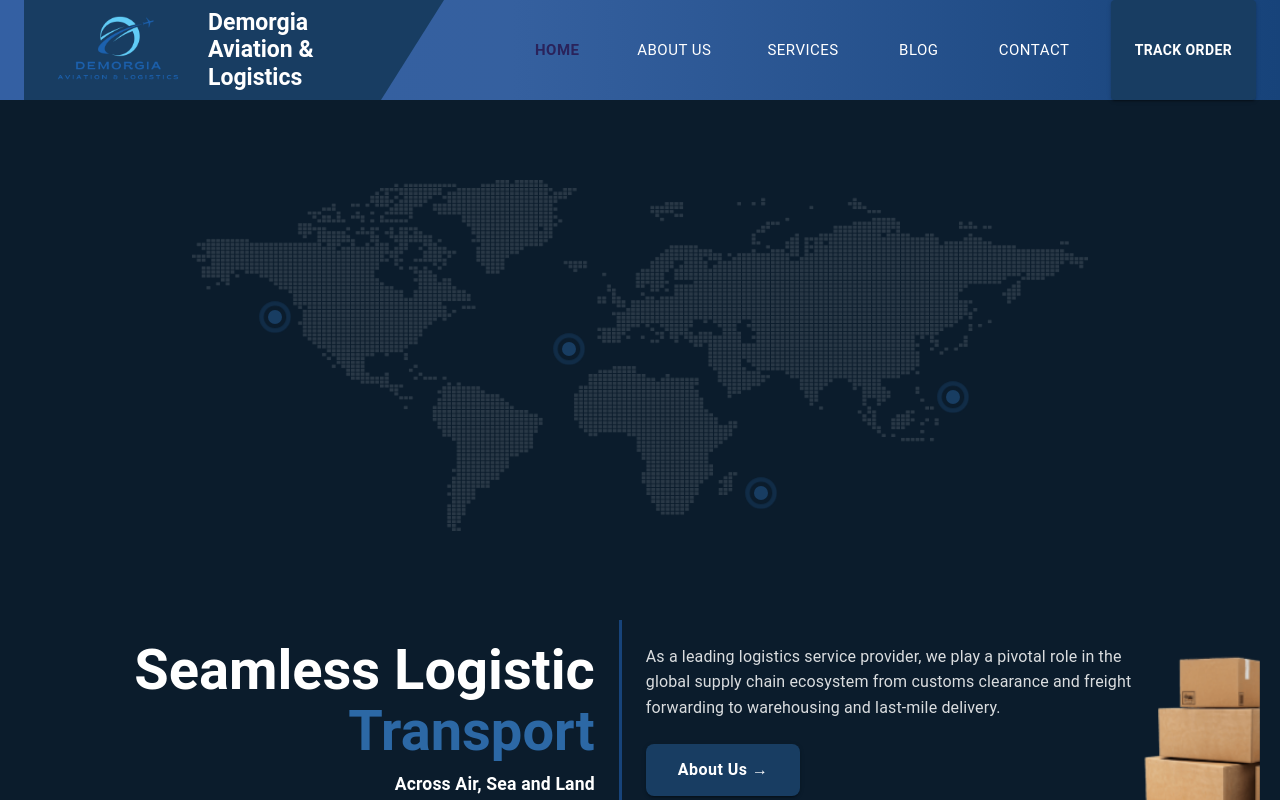
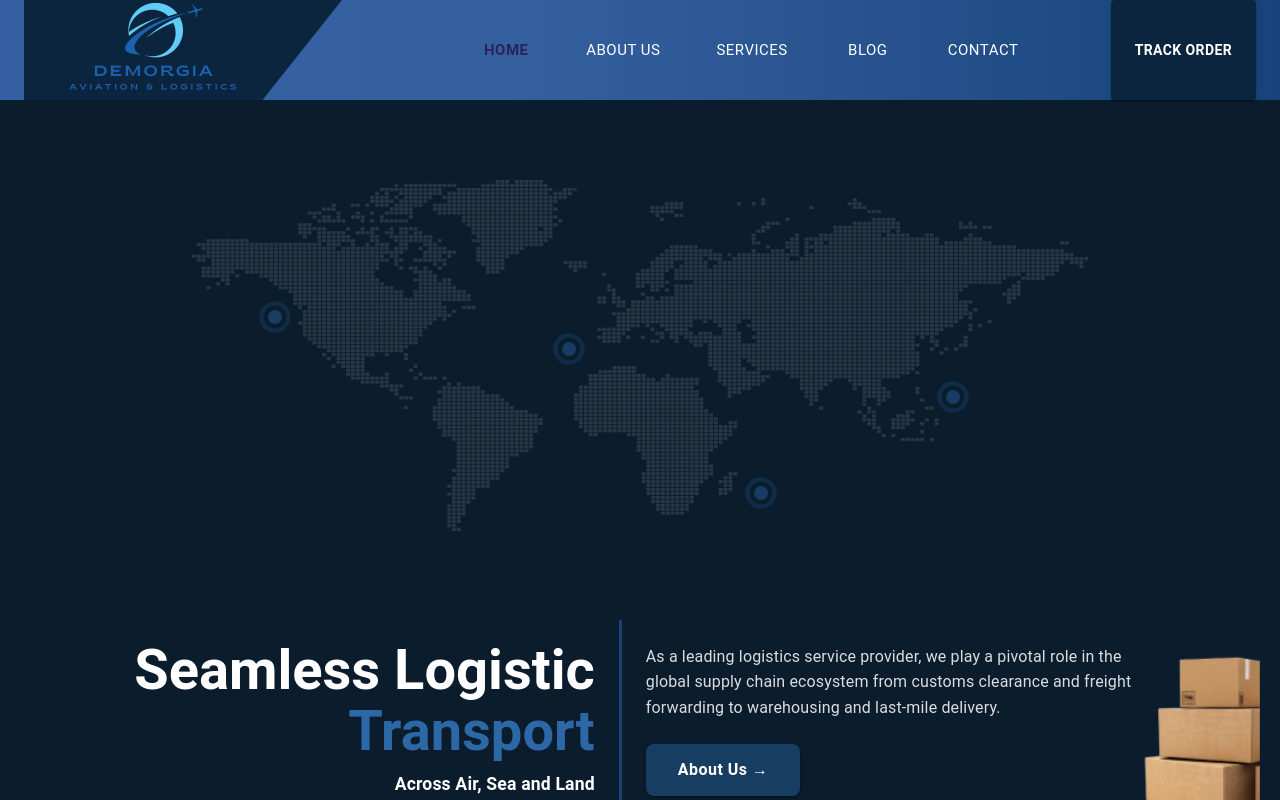
Before and after one commit to demorgia-dev-1/logistics, a React (Vite) app: page / in a window 1280 px wide. Shown: the top 800 px of the page. Built offline with nearby package versions, Linux system fonts and the light colour scheme.

Commit message:
Updated code

```diff
--- a/src/components/Navbar.jsx
+++ b/src/components/Navbar.jsx
@@ -87,8 +87,8 @@ function Navbar() {
           {/* Darker Logo Block */}
           <Box
             sx={{
-              backgroundColor: "#183d62ff",
-              clipPath: "polygon(0 0, 100% 0%, 85% 100%, 0% 100%)",
+              backgroundColor: "#0b253eff",
+              clipPath: "polygon(0 0, 100% 0%, 75% 100%, 0% 100%)",
               display: "flex",
               alignItems: "center",
               px: { xs: 2, md: 4 },
@@ -126,7 +126,7 @@ function Navbar() {
                   sx={{
                     ml: -2,
                     maxHeight: "100%",
-                    height: { xs: 140, md: 180 }, // slightly smaller on mobile
+                    height: { xs: 250, md: 250 }, // slightly smaller on mobile
                     width: "auto",
                     objectFit: "contain",
                     display: "block",
@@ -135,7 +135,7 @@ function Navbar() {
               </Box>
 
               {/* Company Name */}
-              <Box sx={{ display: "flex", flexDirection: "column", ml: -1 }}>
+              {/* <Box sx={{ display: "flex", flexDirection: "column", ml: -1 }}>
                 <Typography
                   variant="h5"
                   sx={{
@@ -147,7 +147,7 @@ function Navbar() {
                 >
                   Demorgia Aviation & Logistics
                 </Typography>
-              </Box>
+              </Box> */}
             </Box>
           </Box>
 
@@ -193,8 +193,8 @@ function Navbar() {
                 }
               }}
               sx={{
-                backgroundColor: "#183d62ff",
-                "&:hover": { backgroundColor: "#2c68a5ff" },
+                backgroundColor: "#0b253eff",
+                "&:hover": { backgroundColor: "#183d62ff" },
                 fontWeight: "bold",
                 fontSize: "14px",
                 px: 3,
```
